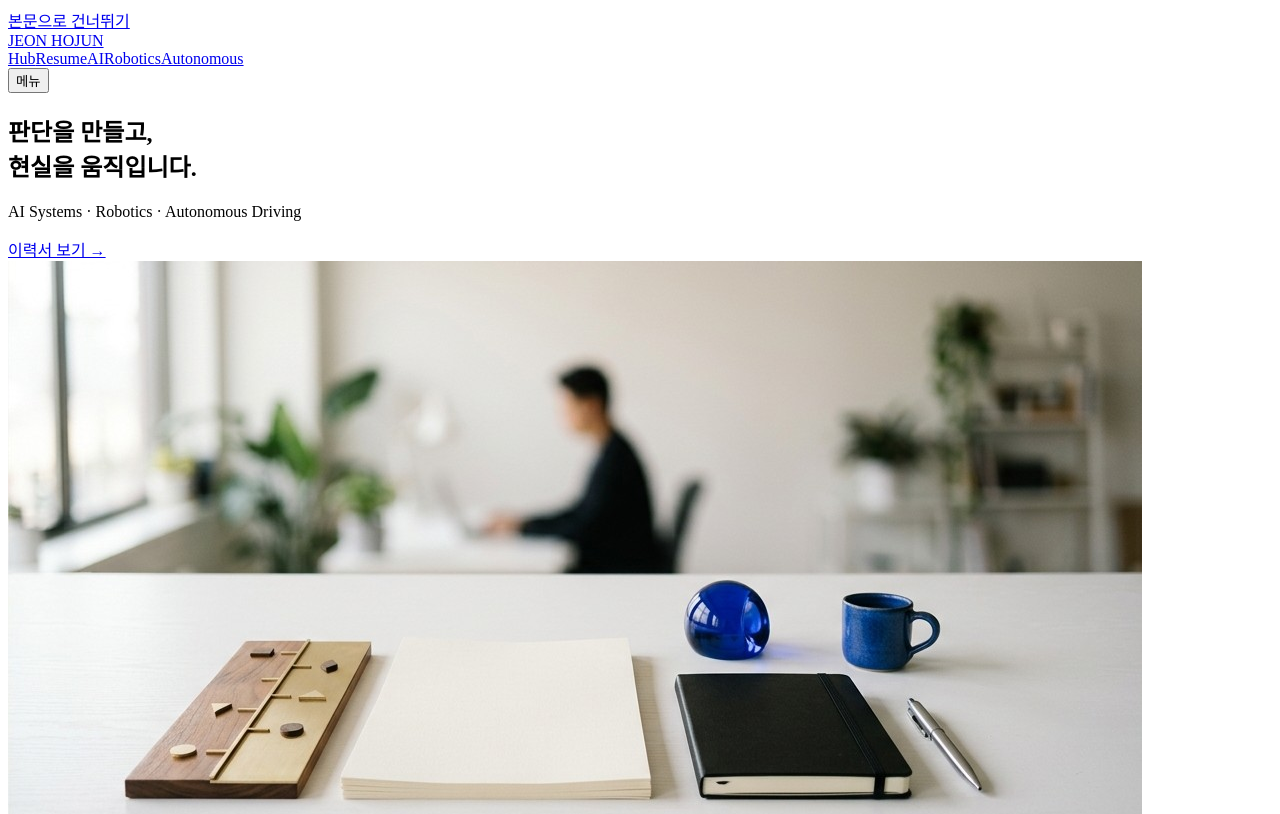
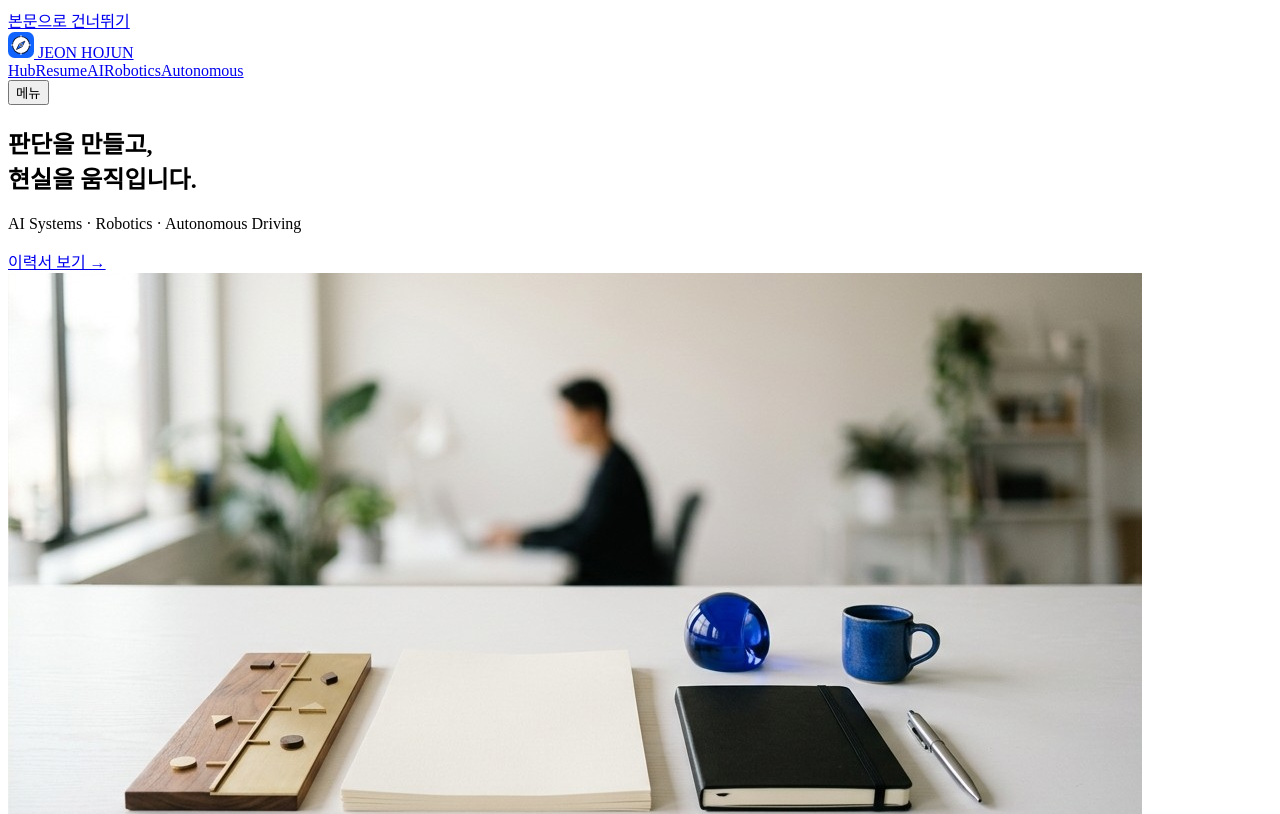
Before and after one commit to hojunjeon/pofol-site, a website with bundled scripts: page index.html in a window 1280 px wide. Shown: the top 814 px of the page. Built offline with nearby package versions, Linux system fonts and the light colour scheme.

Commit message:
feat: add compass mark to site header

```diff
--- a/app.js
+++ b/app.js
@@ -142,7 +142,10 @@ function siteHeader(current) {
   return `<header class="site-header">
     <a class="skip-link" href="#main">본문으로 건너뛰기</a>
     <div class="site-header-inner">
-      <a class="brand" href="/" aria-label="전호준 포트폴리오 홈">JEON HOJUN</a>
+      <a class="brand" href="/" aria-label="전호준 포트폴리오 홈">
+        <img class="brand-mark" src="./public/assets/icons/pathfinder-compass.svg?v=20260818-pathfinder-favicon" alt="" width="26" height="26" aria-hidden="true" />
+        <span>JEON HOJUN</span>
+      </a>
       <nav class="desktop-nav" aria-label="주요 페이지">
         ${routes.map((route) => `<a href="${route.href}" ${current === route.key ? 'aria-current="page"' : ""}>${route.label}</a>`).join("")}
       </nav>
--- a/styles.css
+++ b/styles.css
@@ -127,9 +127,20 @@ svg {
 }
 
 .brand {
+  display: inline-flex;
+  min-height: 44px;
+  align-items: center;
+  gap: 10px;
   font-size: 13px;
   font-weight: 850;
   letter-spacing: .19em;
+}
+
+.brand-mark {
+  width: 26px;
+  height: 26px;
+  flex: none;
+  border-radius: 8px;
 }
 
 .desktop-nav,
```
